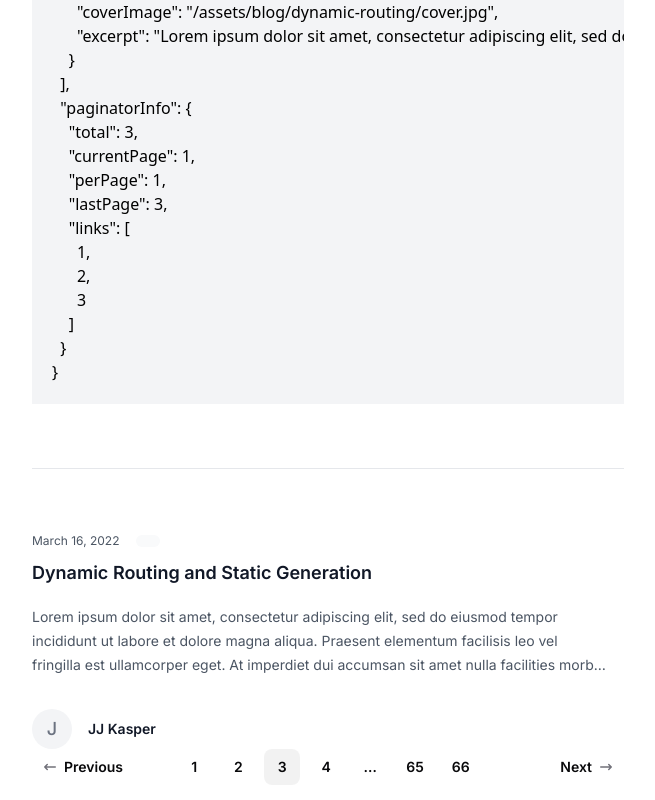
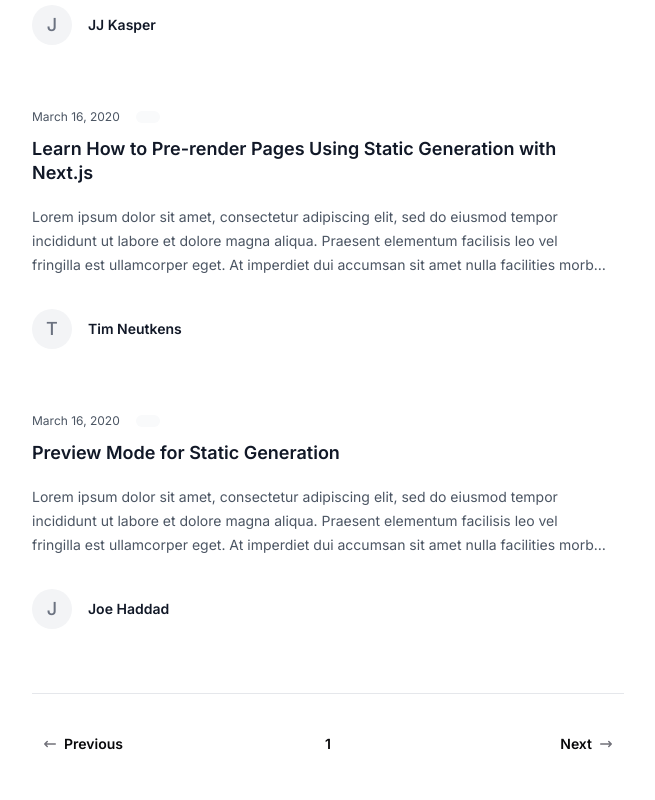
Before and after one commit to jstnmthw/next-static-blog, a Next.js app: page / in a window 1280 px wide. Shown: the part 580-1380 px from the top of the page, without its empty margins (312-967 px from the left). Built offline with nearby package versions, Linux system fonts and the light colour scheme.

Commit message:
Update styles in footer, pagination, and posts components

```diff
--- a/app/components/footer.tsx
+++ b/app/components/footer.tsx
@@ -25,7 +25,7 @@ const navigation = {
 
 export default function Footer() {
   return (
-    <footer className="bg-white mx-auto max-w-7xl overflow-hidden pt-40">
+    <footer className="bg-white mx-auto max-w-7xl overflow-hidden pt-40 dark:bg-black">
       <nav
         className="-mb-6 columns-2 sm:flex sm:justify-center sm:space-x-12"
         aria-label="Footer"
--- a/app/components/pagination.tsx
+++ b/app/components/pagination.tsx
@@ -107,7 +107,7 @@ export function PaginationPage({
       aria-current={current ? 'page' : undefined}
       className={classNames(
         'min-w-[2.25rem] before:absolute before:-inset-px before:rounded-lg',
-        current && 'before:bg-zinc-950/5 dark:before:bg-white/10',
+        current && 'before:bg-gray-950/5 dark:before:bg-white/10',
       )}
     >
       <span className="-mx-0.5">{children}</span>
@@ -119,7 +119,7 @@ export function PaginationGap() {
   return (
     <div
       aria-hidden="true"
-      className="w-[2.25rem] select-none text-center text-sm/6 font-semibold text-zinc-950 dark:text-white"
+      className="w-[2.25rem] select-none text-center text-sm/6 font-semibold text-gray-950 dark:text-white"
     >
       &hellip;
     </div>
--- /dev/null
+++ b/app/components/posts-pagination.tsx
@@ -0,0 +1,27 @@
+import { FC } from 'react';
+import {
+  Pagination,
+  PaginationGap,
+  PaginationList,
+  PaginationNext,
+  PaginationPage,
+  PaginationPrevious,
+} from './pagination';
+
+const PostsPagination: FC<{ links: (number | string)[] }> = ({ links }) => {
+  return (
+    <Pagination>
+      <PaginationPrevious href="?page=2" />
+      <PaginationList>
+        {links.map((link) => (
+          <PaginationPage href={`?page=${link}`} key={link}>
+            {link.toString()}
+          </PaginationPage>
+        ))}
+      </PaginationList>
+      <PaginationNext href="?page=4" />
+    </Pagination>
+  );
+};
+
+export default PostsPagination;
--- a/app/components/posts.tsx
+++ b/app/components/posts.tsx
@@ -1,11 +1,15 @@
 import { FC } from 'react';
 import PostType from '@/interface/post';
 import DateFormatter from './date-formatter';
+import classNames from 'classnames';
 
-const Posts: FC<{ posts: PostType[] }> = ({ posts }) => {
+const Posts: FC<{ posts: PostType[]; className?: string }> = ({
+  posts,
+  className,
+}) => {
   return (
-    <div className="mx-auto">
-      <div className="mt-10 space-y-16 border-t border-gray-200 pt-10 sm:mt-16 sm:pt-16">
+    <div className={classNames(className, 'mx-auto')}>
+      <div className="mt-10 space-y-16 border-t border-gray-200 pt-10 sm:mt-16 sm:pt-16 dark:border-gray-800">
         {posts.map((post) => (
           <article
             key={post.slug}
@@ -15,30 +19,30 @@ const Posts: FC<{ posts: PostType[] }> = ({ posts }) => {
               <DateFormatter dateString={post.date} className="text-gray-600" />
               <a
                 href={post.category}
-                className="relative z-10 rounded-full bg-gray-50 px-3 py-1.5 font-medium text-gray-600 hover:bg-gray-100"
+                className="relative z-10 rounded-full bg-gray-50 px-3 py-1.5 font-medium text-gray-600 hover:bg-gray-100 dark:text-gray-300"
               >
                 {post.category}
               </a>
             </div>
             <div className="group relative">
-              <h3 className="mt-3 text-lg font-semibold leading-6 text-gray-900 group-hover:text-gray-600">
+              <h3 className="mt-3 text-lg font-semibold leading-6 text-gray-900 group-hover:text-gray-600 dark:text-gray-300 dark:group-hover:text-gray-100">
                 <a href={post.slug}>
                   <span className="absolute inset-0" />
                   {post.title}
                 </a>
               </h3>
-              <p className="mt-5 line-clamp-3 text-sm leading-6 text-gray-600">
+              <p className="mt-5 line-clamp-3 text-sm leading-6 text-gray-600 dark:text-gray-300">
                 {post.excerpt}
               </p>
             </div>
             <div className="relative mt-8 flex items-center gap-x-4">
-              <div className="h-10 w-10 rounded-full bg-gray-100 flex items-center justify-center text-center">
-                <span className="text-lg select-none font-medium leading-none text-gray-500">
+              <div className="h-10 w-10 rounded-full bg-gray-100 flex items-center justify-center text-center dark:bg-gray-800">
+                <span className="text-lg select-none font-medium leading-none text-gray-500 dark:text-gray-400">
                   {post.author.name[0]}
                 </span>
               </div>
               <div className="text-sm leading-6">
-                <p className="font-semibold text-gray-900">
+                <p className="font-semibold text-gray-900 dark:text-gray-400">
                   <a href={post.author.name}>
                     <span className="absolute inset-0" />
                     {post.author.name}
--- a/app/globals.css
+++ b/app/globals.css
@@ -3,19 +3,19 @@
 @tailwind utilities;
 
 /** Gray Background */
-/* :root {
+:root {
   --foreground-rgb: 0, 0, 0;
-  --background-start-rgb: 214, 219, 220;
-  --background-end-rgb: 255, 255, 255;
-} */
+  /* --background-start-rgb: 214, 219, 220; */
+  /* --background-end-rgb: 255, 255, 255; */
+}
 
 @media (prefers-color-scheme: dark) {
   /* TODO: Dark mode */
-  /* :root {
+  :root {
     --foreground-rgb: 255, 255, 255;
     --background-start-rgb: 0, 0, 0;
     --background-end-rgb: 0, 0, 0;
-  } */
+  }
 }
 
 body {
--- a/app/page.tsx
+++ b/app/page.tsx
@@ -2,17 +2,10 @@ import ScribbleIcon from '@/app/components/icons/scribble-icon';
 import { getAllPosts } from '@/lib/api';
 import Posts from './components/posts';
 import Footer from './components/footer';
-import {
-  Pagination,
-  PaginationGap,
-  PaginationList,
-  PaginationNext,
-  PaginationPage,
-  PaginationPrevious,
-} from './components/pagination';
+import PostsPagination from './components/posts-pagination';
 
 function getData() {
-  const posts = getAllPosts(1, 1, [
+  const posts = getAllPosts(1, 3, [
     'title',
     'categories',
     'date',
@@ -35,35 +28,21 @@ export default function Page() {
     <div className="py-24 sm:py-32 px-10 sm:px-15">
       <div className="flex justify-between">
         <div>
-          <h2 className="text-3xl text-balance font-bold tracking-tight text-gray-900 sm:text-4xl">
+          <h2 className="text-3xl text-balance font-bold tracking-tight text-gray-900 sm:text-4xl dark:text-gray-50">
             Scribbles of a <br /> software engineer
           </h2>
-          <p className="mt-2 text-lg leading-8 text-balance text-gray-600">
+          <p className="mt-2 text-lg leading-8 text-balance text-gray-600 dark:text-gray-400">
             Random thoughts, ideas, and opinions on software engineering,
             technology, and life.
           </p>
         </div>
         <ScribbleIcon className="w-36 text-balance" />
       </div>
-      <pre className="font-sans p-5 bg-gray-100 overflow-scroll my-10">
-        {JSON.stringify(posts, null, 2)}
-      </pre>
-      <Posts posts={posts.data} />
-      <Pagination>
-        <PaginationPrevious href="?page=2" />
-        <PaginationList>
-          <PaginationPage href="?page=1">1</PaginationPage>
-          <PaginationPage href="?page=2">2</PaginationPage>
-          <PaginationPage href="?page=3" current>
-            3
-          </PaginationPage>
-          <PaginationPage href="?page=4">4</PaginationPage>
-          <PaginationGap />
-          <PaginationPage href="?page=65">65</PaginationPage>
-          <PaginationPage href="?page=66">66</PaginationPage>
-        </PaginationList>
-        <PaginationNext href="?page=4" />
-      </Pagination>
+      <Posts
+        posts={posts.data}
+        className="mb-8 pb-16 border-b border-gray-200 dark:border-gray-800"
+      />
+      <PostsPagination links={posts.paginatorInfo.links} />
       <Footer />
     </div>
   );
```
